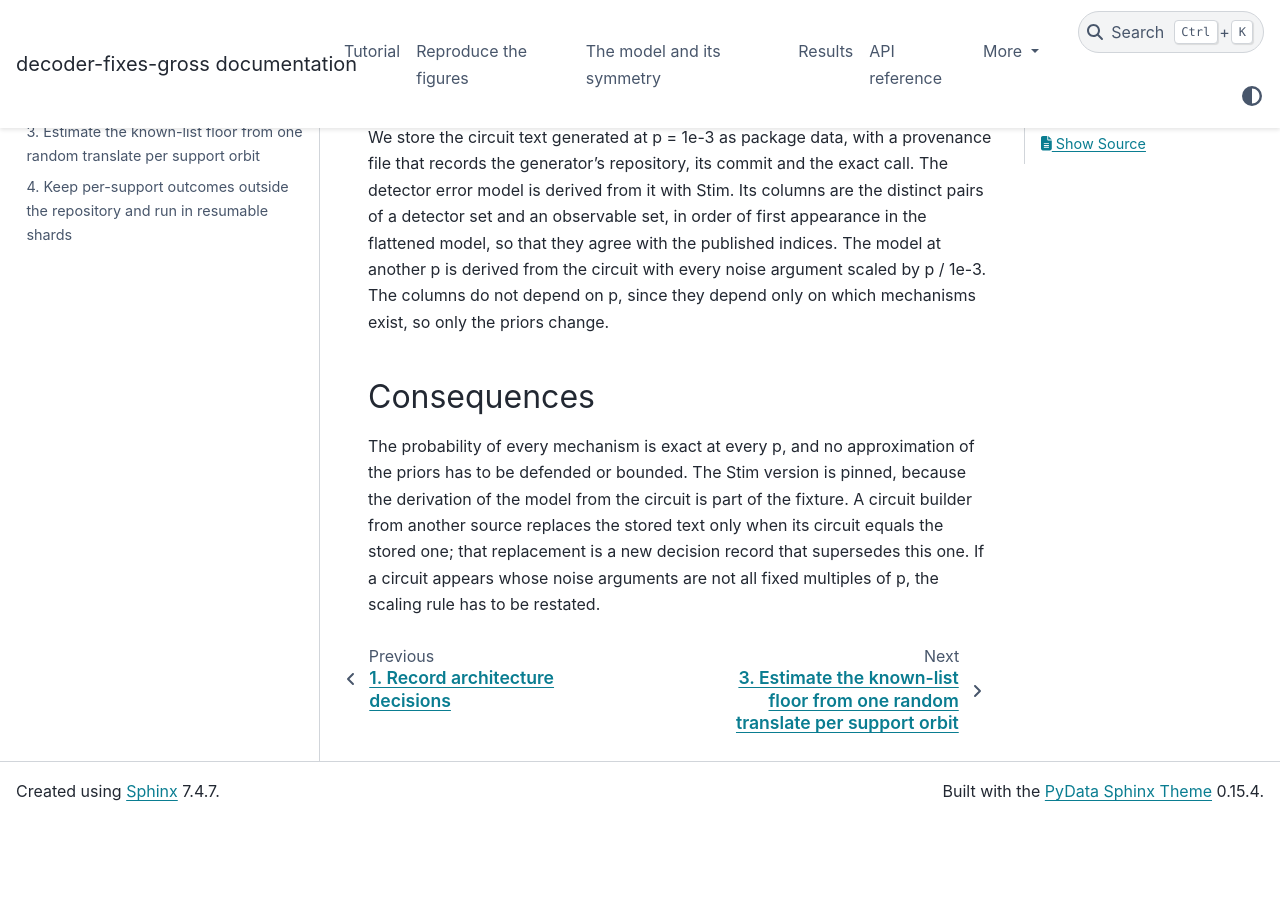
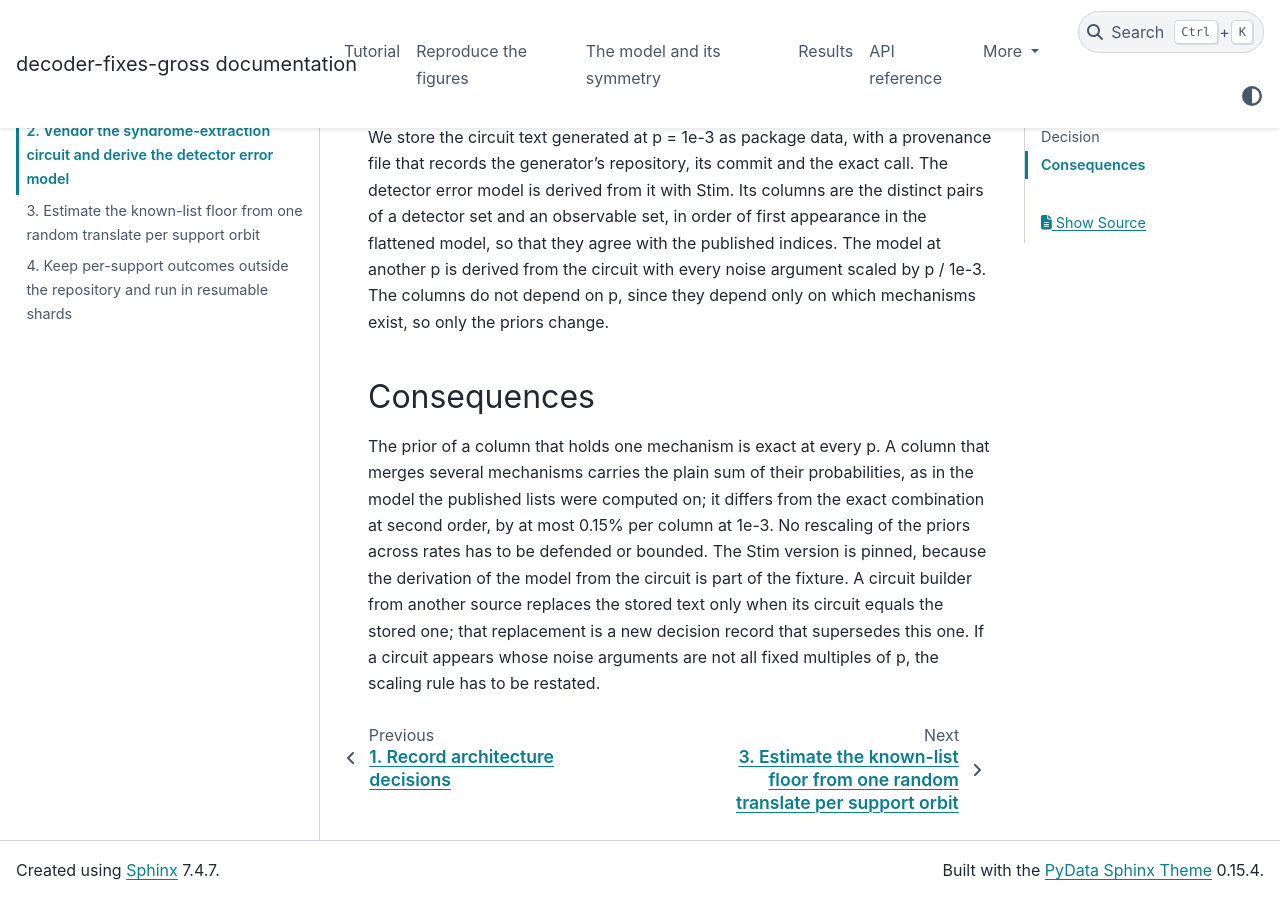
Before and after one commit to Daminark/decoder-fixes-gross, a Sphinx documentation site: the page built from docs/adr/0002-vendor-the-circuit-and-derive-the-dem.md, in a window 1280 px wide and 900 px high, scrolled down 1046 px. Built offline with Sphinx 7.4.7 and the PyData theme 0.15.4, drawn with Linux system fonts in a browser that asks for light colours; before the commit the page ends 1867 px from its top, so only the background shows below that.

Commit message:
Correct the prior rule and the range of p
The decision record claimed every prior is exact at every rate, but a
column that merges several mechanisms carries the plain sum of their
probabilities, kept to match the model the published lists index; the
record now states both rules and the size of the difference. dem_at
accepted any p below 1, yet Stim rejects single-qubit depolarizing
noise above 3/4, so p = 0.9 failed with Stim's message instead of the
precondition. The range is now (0, 3/4] and is checked at the
boundary. The explanation page gives the measured departure from
proportionality instead of the test tolerance.

```diff
--- a/docs/adr/0002-vendor-the-circuit-and-derive-the-dem.md
+++ b/docs/adr/0002-vendor-the-circuit-and-derive-the-dem.md
@@ -28,7 +28,9 @@ The columns do not depend on p, since they depend only on which mechanisms exist
 
 ## Consequences
 
-The probability of every mechanism is exact at every p, and no approximation of the priors has to be defended or bounded.
+The prior of a column that holds one mechanism is exact at every p.
+A column that merges several mechanisms carries the plain sum of their probabilities, as in the model the published lists were computed on; it differs from the exact combination at second order, by at most 0.15% per column at 1e-3.
+No rescaling of the priors across rates has to be defended or bounded.
 The Stim version is pinned, because the derivation of the model from the circuit is part of the fixture.
 A circuit builder from another source replaces the stored text only when its circuit equals the stored one; that replacement is a new decision record that supersedes this one.
 If a circuit appears whose noise arguments are not all fixed multiples of p, the scaling rule has to be restated.
```
Also changed, not shown: docs/explanation/model-and-symmetry.md (+1 -1 lines), 2 other files.
